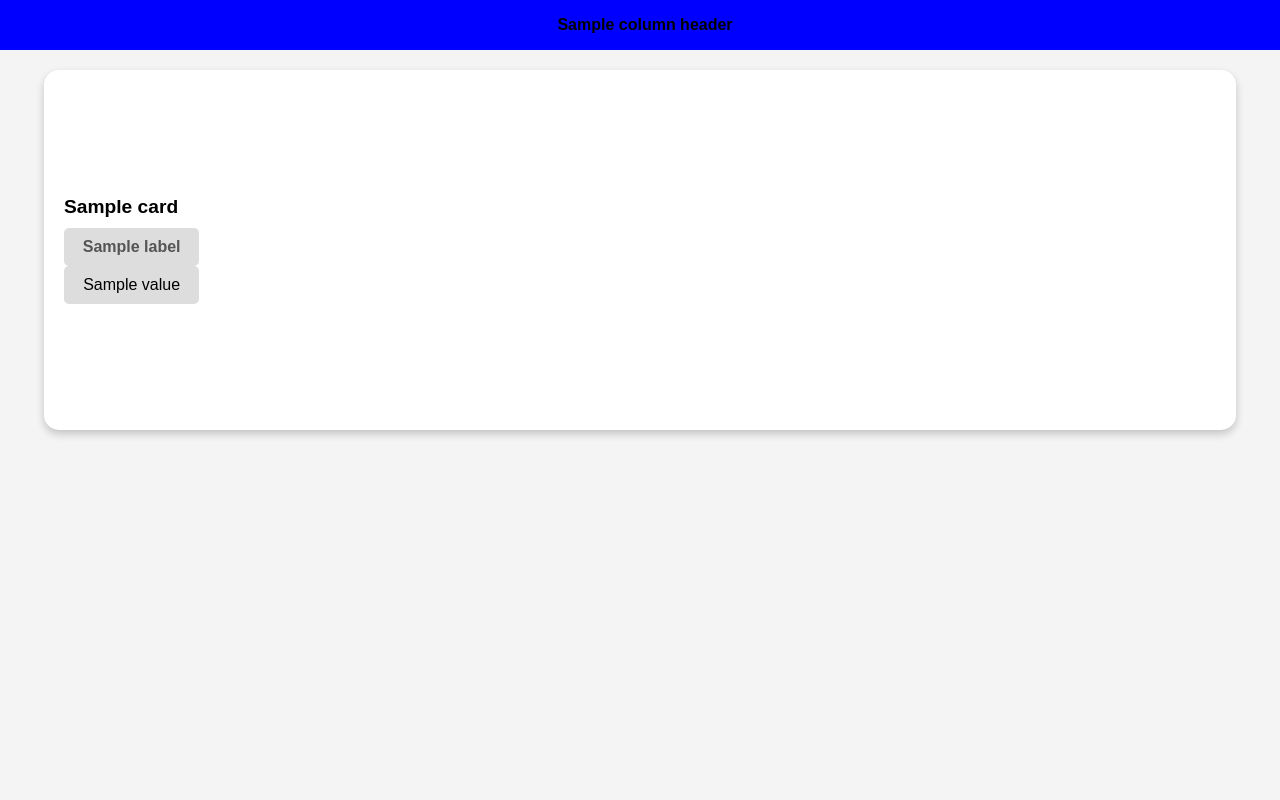
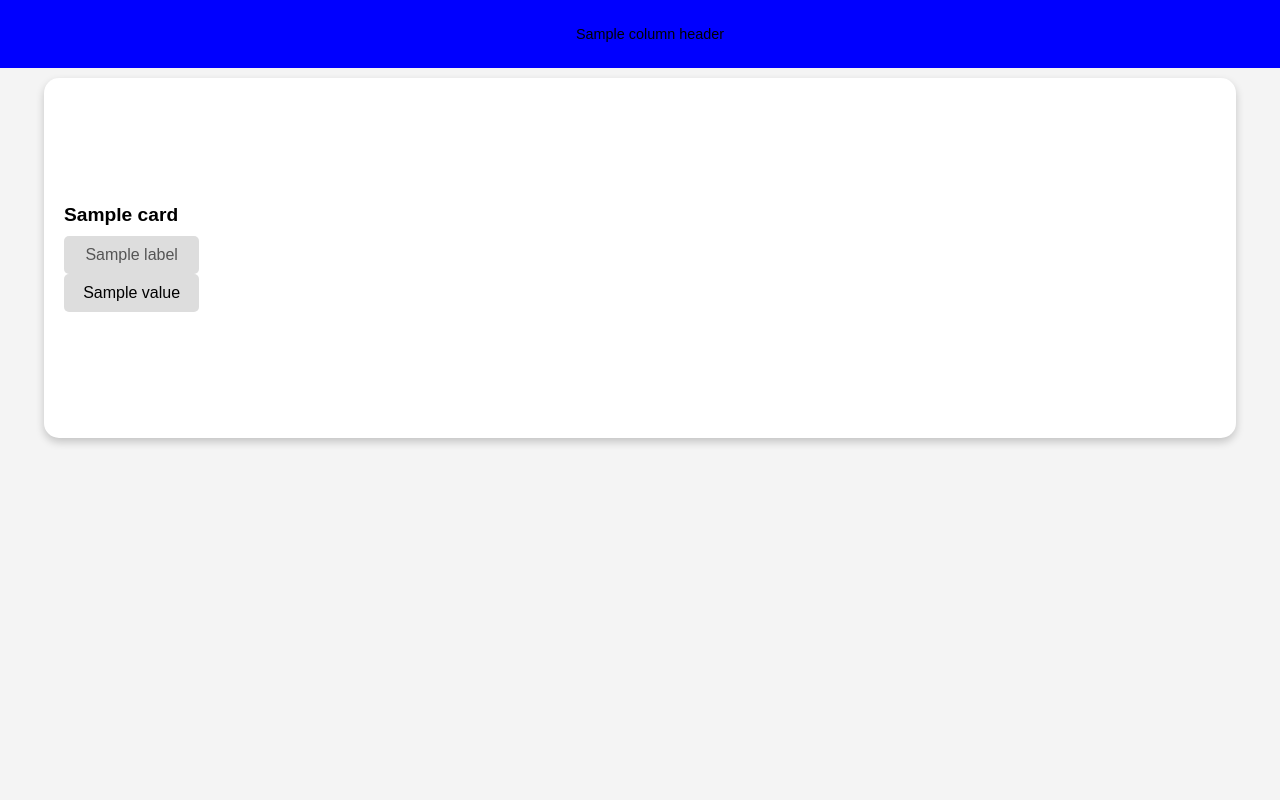
Before and after one commit to artificialname/boardgame, a Flask app: template templates/index.html in a window 1280 px wide. Run offline with Flask 3, Linux system fonts and the light colour scheme; the template is opened without the code that fills it: most values are stand-ins (such as "Sample title", 1, 10 or a date in 2020).

Commit message:
Update index.html

```diff
--- a/templates/index.html
+++ b/templates/index.html
@@ -17,31 +17,30 @@
         }
         .header {
             width: 100%;
-            height: 5vh;
             background: blue;
-            color: black;  /* Text color set to black */
+            color: black;  /* Text color */
             display: flex;
+            flex-wrap: wrap;  /* Allows text to wrap */
             align-items: center;
             justify-content: center;
-            font-size: 1em;  /* Slightly smaller text */
-            font-weight: bold;
+            font-size: 0.9em;  /* Smaller font size */
+            font-weight: normal;  /* Remove bold */
             position: fixed;
             top: 0;
             left: 0;
-            padding: 5px;
-            white-space: nowrap; /* Prevent text wrapping */
-            overflow: hidden;
-            text-overflow: ellipsis;
+            padding: 10px; /* Adjust padding for better spacing */
+            min-height: 6vh; /* Adjust height to fit multiple lines */
+            text-align: center;
         }
         .content {
             width: 100%;
-            height: 95vh;
+            height: calc(100vh - 6vh); /* Adjusted to match the new header height */
             overflow-y: auto;
             padding-top: 10px;
             display: flex;
             flex-direction: column;
             align-items: center;
-            margin-top: 5vh;
+            margin-top: 6vh; /* Offset by header height */
         }
         .card {
             width: 90vw;
@@ -66,7 +65,6 @@
             grid-template-columns: repeat(8, 1fr);
             gap: 10px;
             text-align: center;
-            font-weight: bold;
             color: #555;
             font-size: 1em;
         }
@@ -84,10 +82,10 @@
     </style>
 </head>
 <body>
-    <!-- Updated Header with Row 1 from Google Sheet -->
+    <!-- Header with Google Sheet Row 1 -->
     <div class="header">
         {% for label in column_headers %}
-            <span style="margin: 0 10px;">{{ label }}</span>
+            <div style="flex: 1; text-align: center; padding: 5px;">{{ label }}</div>
         {% endfor %}
     </div>
 
```
